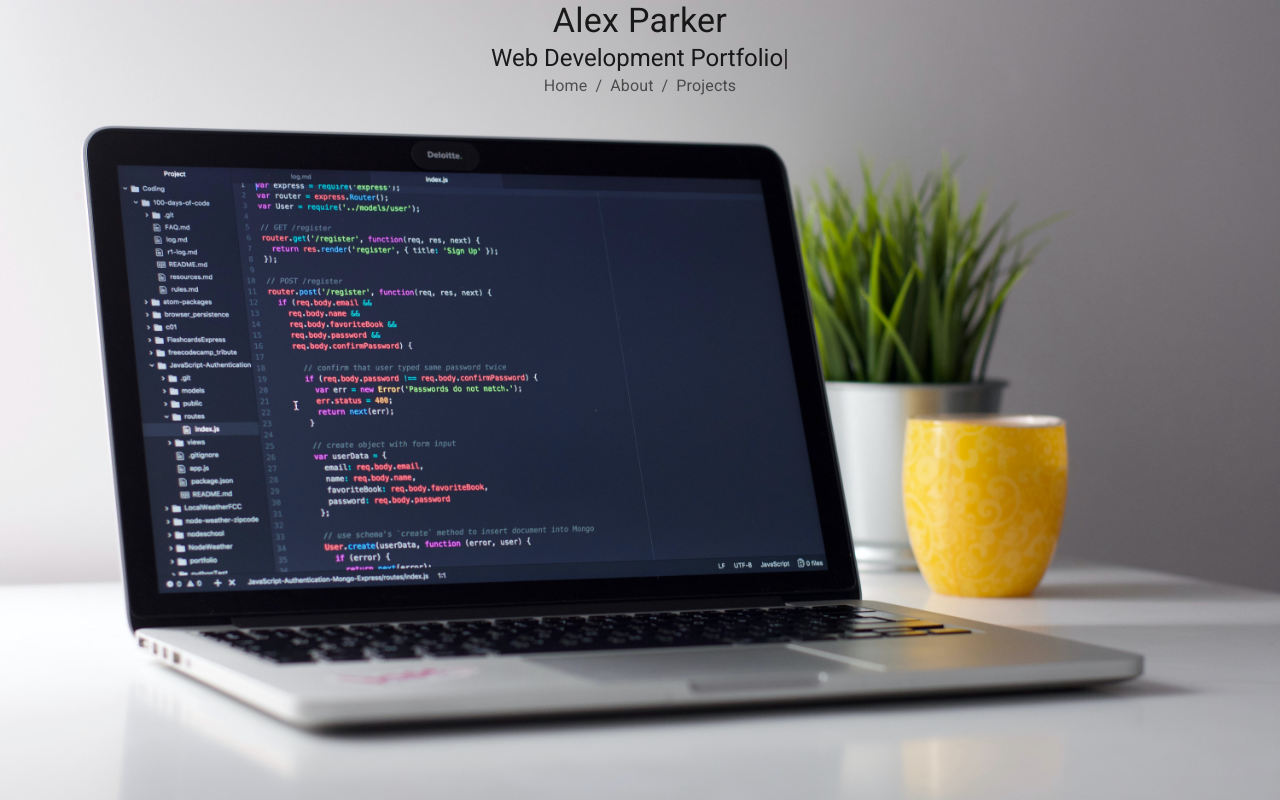
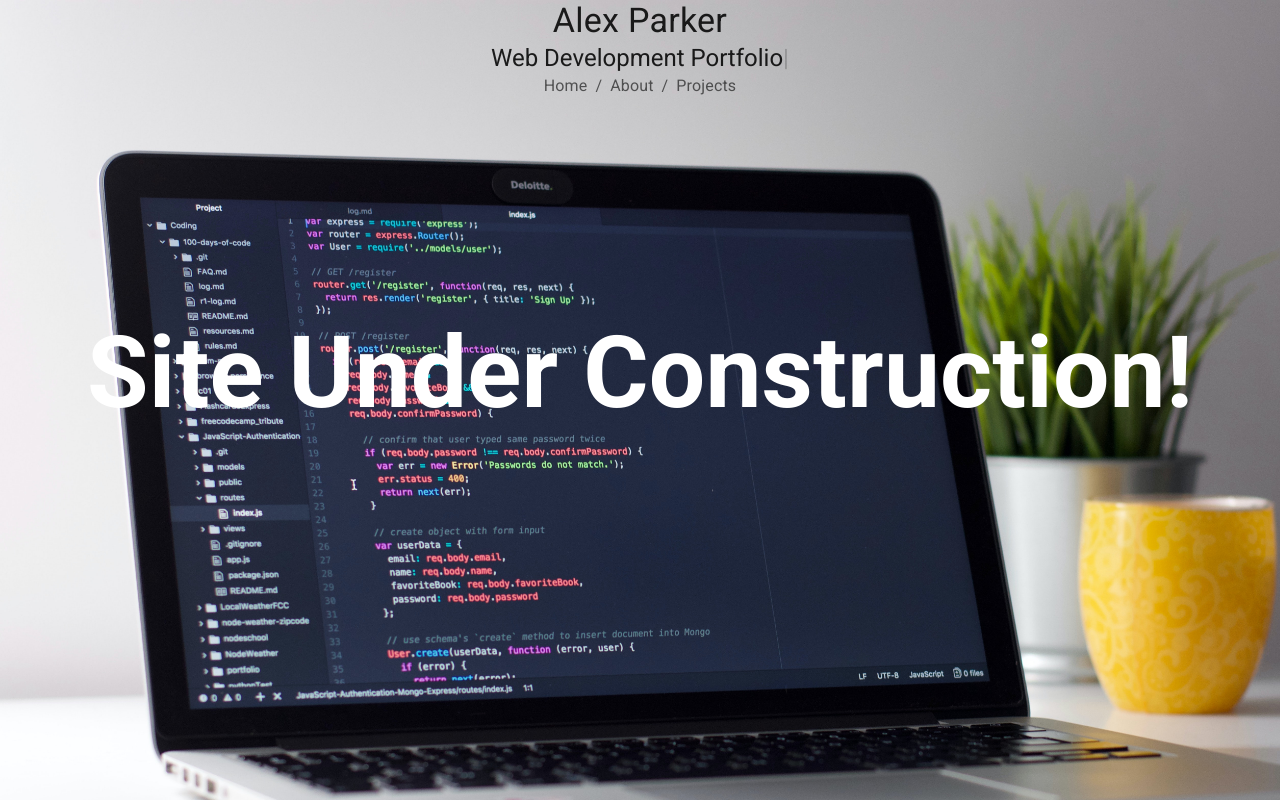
Before and after one commit to AlexParker82/Portfolio, a React (Create React App) app: page / in a window 1280 px wide. Shown: the top 800 px of the page. Built offline with nearby package versions, Linux system fonts and the light colour scheme.

Commit message:
site under construction

```diff
--- a/src/App.js
+++ b/src/App.js
@@ -6,12 +6,12 @@ import Footer from "./components/Footer";
 const App = () => {
   return (
     <>
-    <CssBaseline />
-    <Header />
-    <div style={{ height: "700px" }}>
-
-    </div>
-    <Footer />
+      <CssBaseline />
+      <Header />
+      <div style={{ height: "700px", textAlign: "center" }}>
+        <h1 style={{ color: "white", marginTop: "200px", fontSize:"100px" }}>Site Under Construction!</h1>
+      </div>
+      <Footer />
     </>
   );
 }
```
